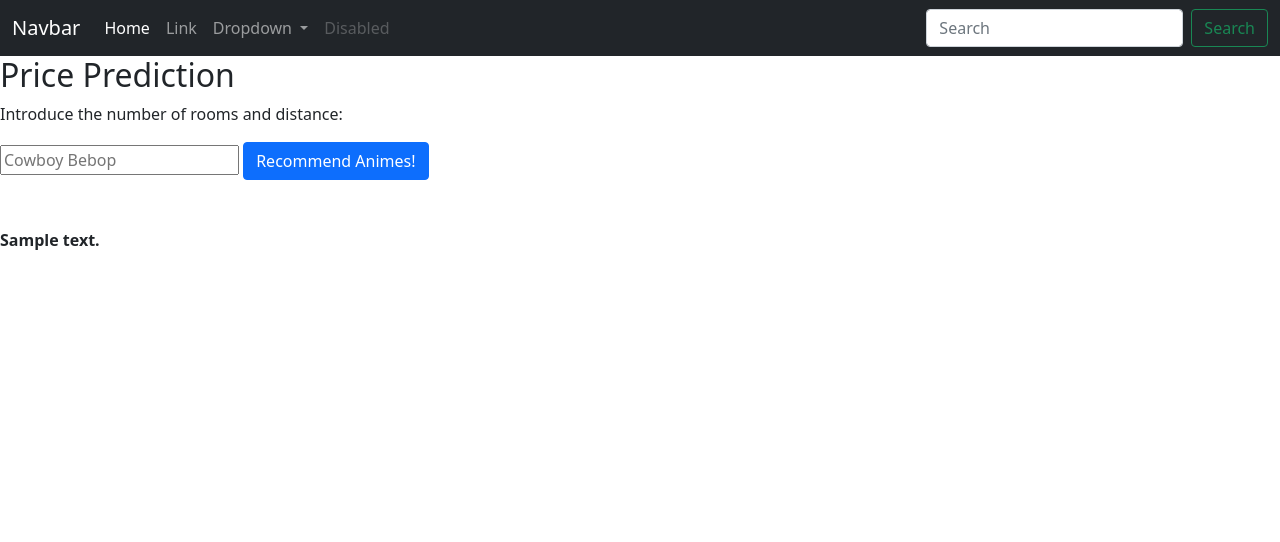
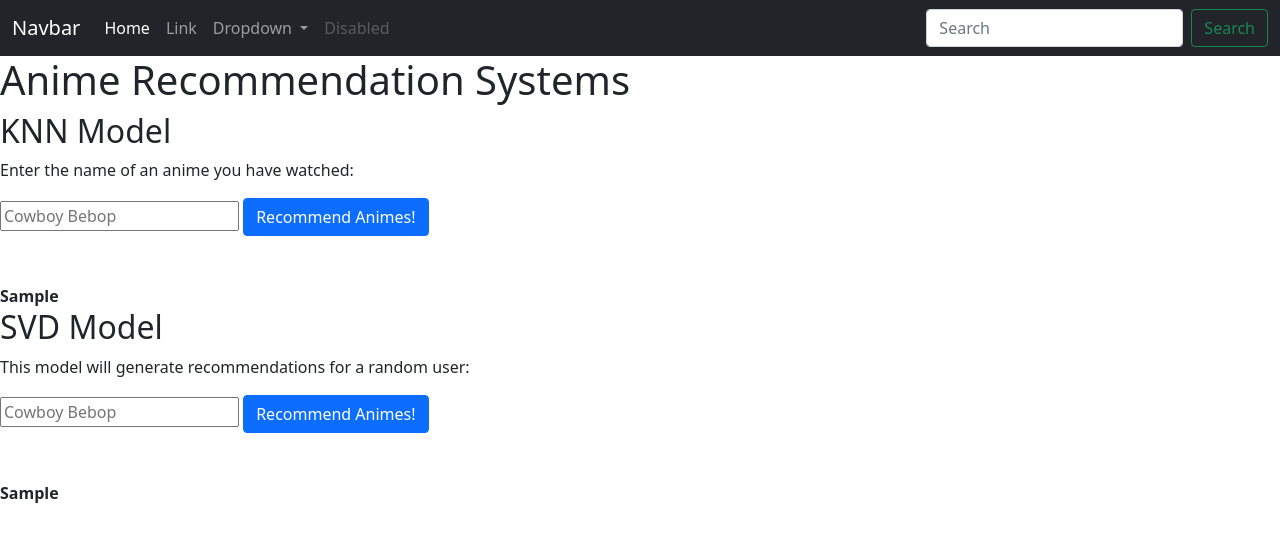
Before and after one commit to JayGus20/171Group10Project, a Python web app: template templates/index.html in a window 1280 px wide. Shown: the top 542 px of the page. Run offline with Jinja, Linux system fonts and the light colour scheme; the template is opened without the code that fills it: most values are stand-ins (such as "Sample title", 1, 10 or a date in 2020).

Commit message:
Working KNN Frontend

```diff
--- a/templates/index.html
+++ b/templates/index.html
@@ -48,18 +48,34 @@
 </head>
 
 <body>
+  <h1>Anime Recommendation Systems</h1>
+
+  <div class="login">
+    <h2>KNN Model</h2>
+      <p>Enter the name of an anime you have watched:</p>
+        <!-- Inputs for our ML model -->
+        <form action="{{ url_for('predict')}}" method="post">
+          <input type="text" name="anime_name_knn" placeholder="Cowboy Bebop" required="required" />
+          <button type="submit" class="btn btn-primary btn-block btn-large">Recommend Animes!</button>
+        </form>
+
+      <br>
+      <br>
+    <b> {{ prediction_knn }} </b>
+  </div>
+
  <div class="login">
-  <h2>Price Prediction</h2>
-    <p>Introduce the number of rooms and distance:</p>
-     <!-- Inputs for our ML model -->
-      <form action="{{ url_for('predict')}}" method="post">
-        <input type="text" name="anime_name" placeholder="Cowboy Bebop" required="required" />
-        <button type="submit" class="btn btn-primary btn-block btn-large">Recommend Animes!</button>
-      </form>
+  <h2>SVD Model</h2>
+    <p>This model will generate recommendations for a random user:</p>
+
+    <form action="{{ url_for('predict2')}}" method="post">
+      <input type="text" name="anime_name_svd" placeholder="Cowboy Bebop" required="required" />
+      <button type="submit" class="btn btn-primary btn-block btn-large">Recommend Animes!</button>
+    </form>
 
     <br>
     <br>
-  <b> {{ prediction_text }} </b>
+  <b> {{ prediction_svd }} </b>
  </div>
 </body>
 
```
Also changed, not shown: app.py (+23 -4 lines), 2 other files.
